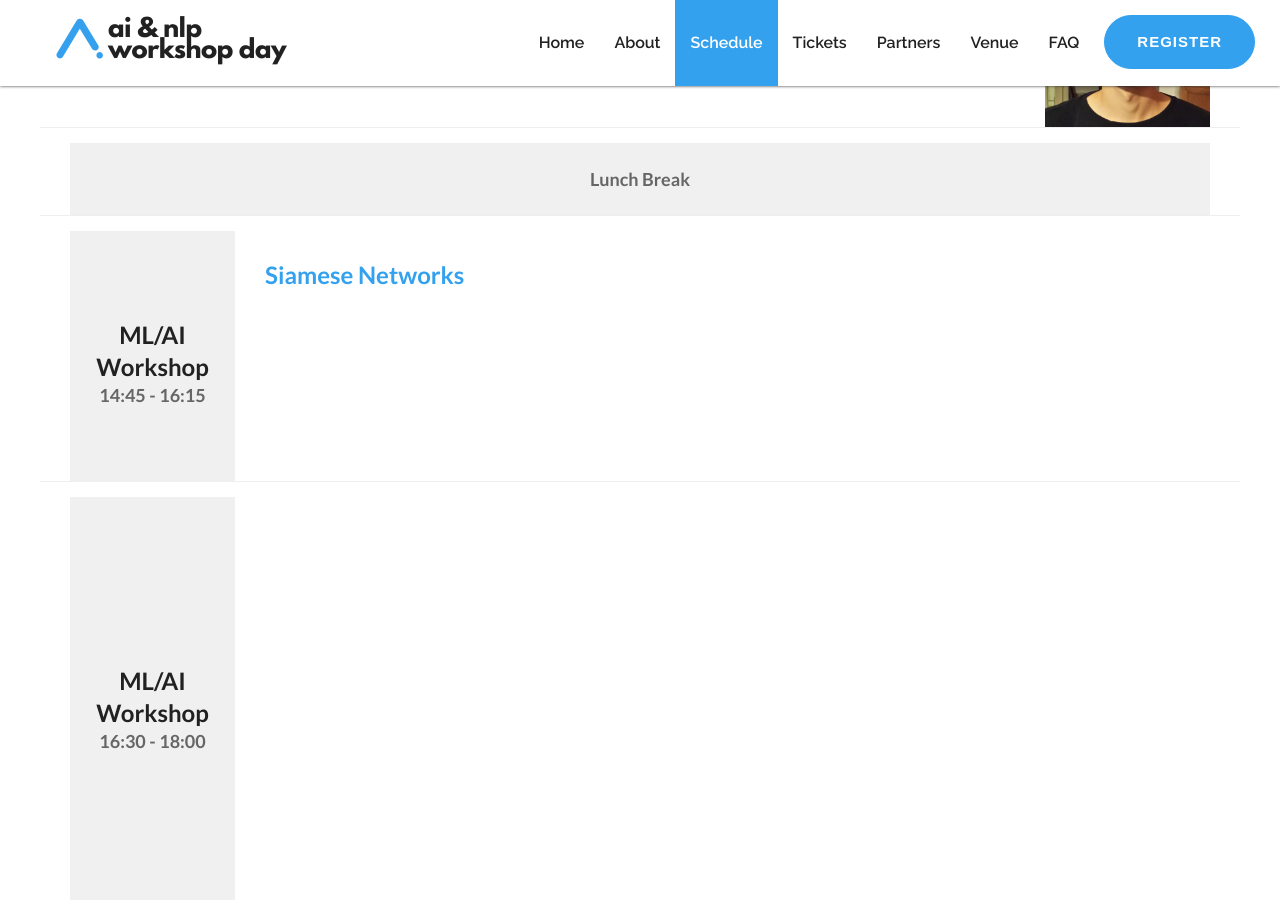
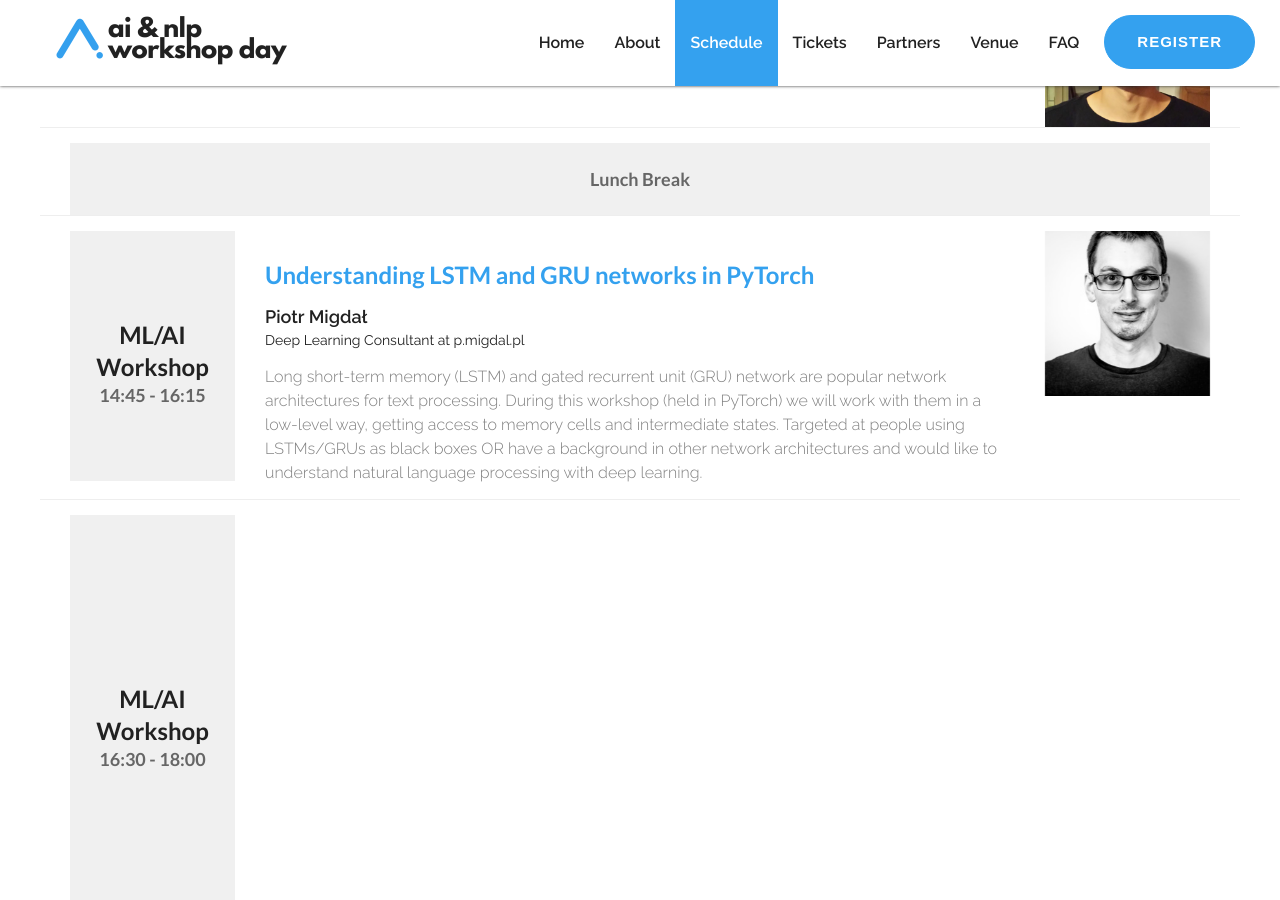
Before and after one commit to nlpday/nlpday-19, a Jekyll site: the page built from index.html, in a window 1280 px wide and 900 px high, scrolled down 3790 px. Built offline with Jekyll 4.4.1, drawn with Linux system fonts in a browser that asks for light colours; nearby versions of some CDN libraries; library files that are not in the unit come from our copies.

Commit message:
piotr migdał

```diff
--- a/_includes/index/schedule.html
+++ b/_includes/index/schedule.html
@@ -185,8 +185,14 @@
                                 </div>
                                 <div class="col-md-8 col-xs-12 col-sm-6">
                                     <div class="desc-inner">
-                                        <h3>Siamese Networks</h3>
+                                        <h3>Understanding LSTM and GRU networks in PyTorch</h3>
+                                        <h4>Piotr Migdał</h4>
+                                        <h5>Deep Learning Consultant at p.migdal.pl</h5>
+                                        <p>Long short-term memory (LSTM) and gated recurrent unit (GRU) network are popular network architectures for text processing. During this workshop (held in PyTorch) we will work with them in a low-level way, getting access to memory cells and intermediate states. Targeted at people using LSTMs/GRUs as black boxes OR have a background in other network architectures and would like to understand natural language processing with deep learning.</p>
                                     </div>
+                                </div>
+                                <div class="col-md-2 col-xs-12 col-sm-3">
+                                    <div class="speaker-img"> <img src="assets/img/speaker/pmigdal.jpeg" alt="" class="img-responsive"> </div>
                                 </div>
                             </div>
                         </div>
--- a/_includes/index/speakers.html
+++ b/_includes/index/speakers.html
@@ -161,6 +161,20 @@
                                                 </div>
                                             </div>
                                         </div>
+                                        <div class="col-md-6 col-sm-6" style="
+">
+                                            <div class="speaker-box">
+                                                <div class="img-block">
+                                                    <img src="assets/img/speaker/pmigdal.jpeg" alt="" class="img-responsive">
+                                                </div>
+                                                <div class="speaker-info">
+                                                    <h4>Piotr Migdał</h4>
+                                                    <p>Deep Learning Consultant at p.migdal.pl</p>
+                                                    <ul class="list-inline speaker-social">
+                                                    </ul>
+                                                </div>
+                                            </div>
+                                        </div>
 
                                     <!--item end-->
 
```
Also changed, not shown: assets/img/speaker/pmigdal.jpeg (added).
